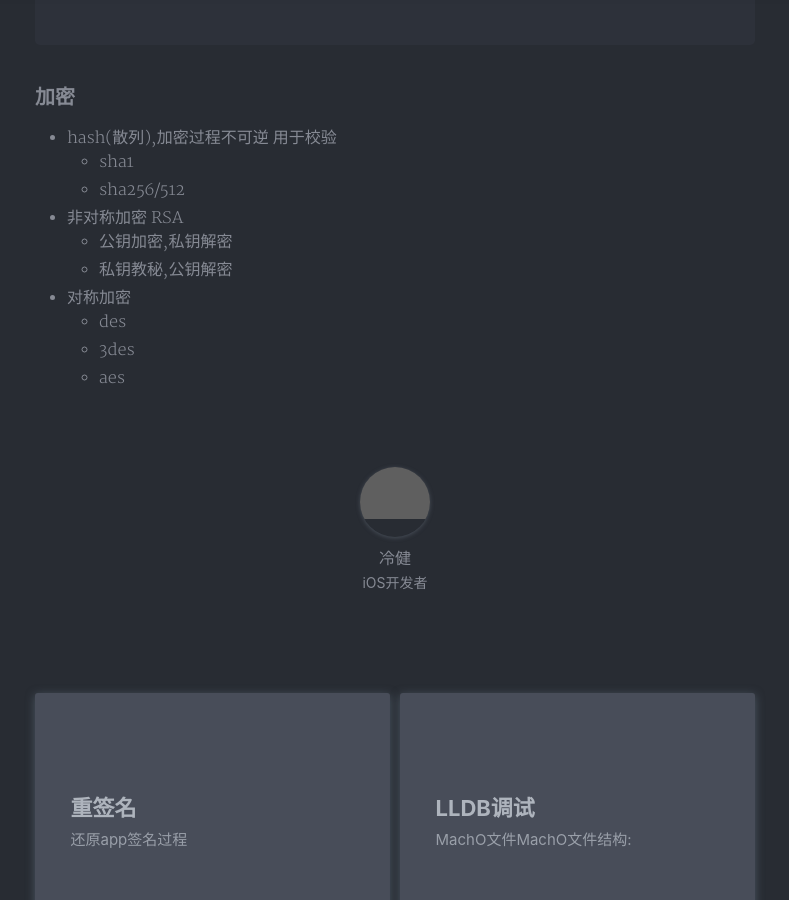
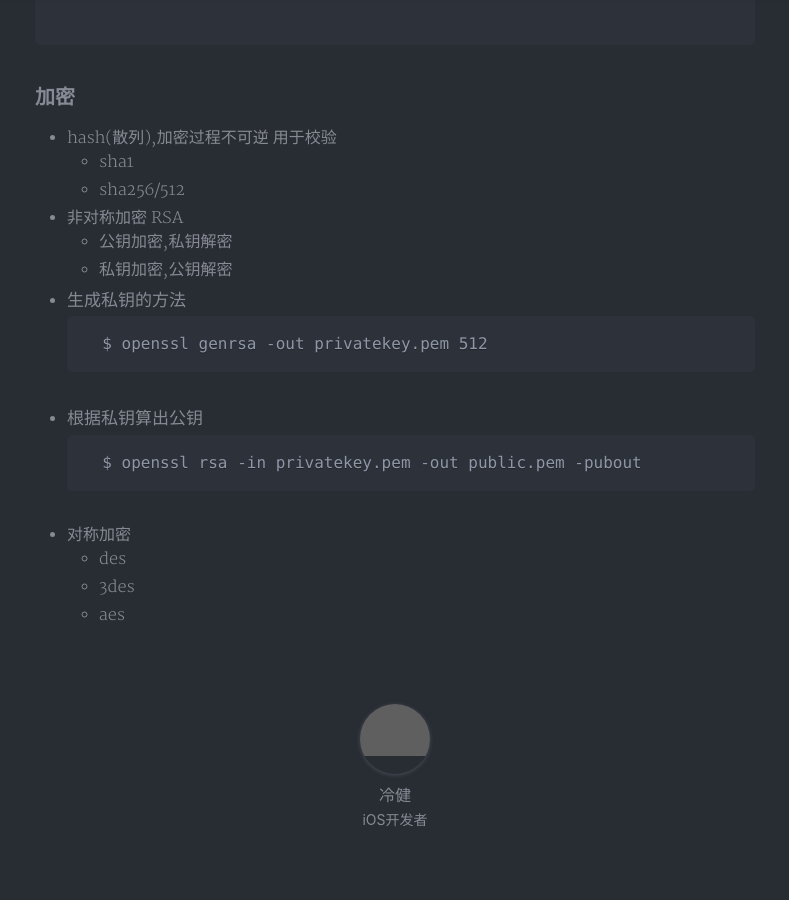
Before and after one commit to justForL/justForL.github.io, a Jekyll site: the page built from _posts/2018-05-06-反汇编以及密码学.md, in a window 1280 px wide and 900 px high, scrolled down 10609 px. Shown: the whole window, without its empty margins (245-1034 px from the left). Built offline with Jekyll 4.4.1, drawn with Linux system fonts in a browser that asks for light colours; nearby versions of some CDN libraries; comment, search, counter and statistics services are not loaded; a style sheet for code colours, icons or effects is not loaded; grey boxes are pictures that could not be loaded.

Commit message:
修改文字错误

````diff
--- a/_posts/2018-05-06-反汇编以及密码学.md
+++ b/_posts/2018-05-06-反汇编以及密码学.md
@@ -282,7 +282,17 @@ base64 123.txt -o 321.txt
 
 * 非对称加密  RSA
 	* 公钥加密,私钥解密
-	* 私钥教秘,公钥解密
+	* 私钥加密,公钥解密
+* 生成私钥的方法
+
+	```ssh
+	$ openssl genrsa -out privatekey.pem 512
+	```
+* 根据私钥算出公钥
+
+	```ssh
+	$ openssl rsa -in privatekey.pem -out public.pem -pubout
+	```
 * 对称加密
 	* des
 	* 3des
````
